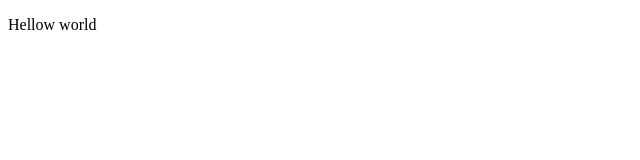
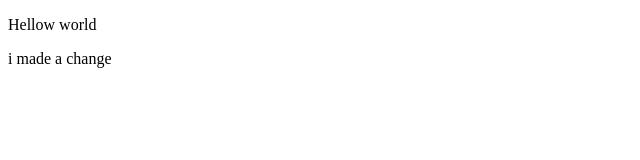
Before and after one commit to yog-32/apnacollege-demo, a plain HTML site: page index.html in a window 1280 px wide. Shown: the full height of the page, 0-640 px from the left. Drawn offline with Linux system fonts and the light colour scheme.

Commit message:
added paragraph

```diff
--- a/index.html
+++ b/index.html
@@ -7,5 +7,6 @@
 </head>
 <body>
     <p>Hellow world</p>
+    <p>i made a change</p>
 </body>
 </html>
```
